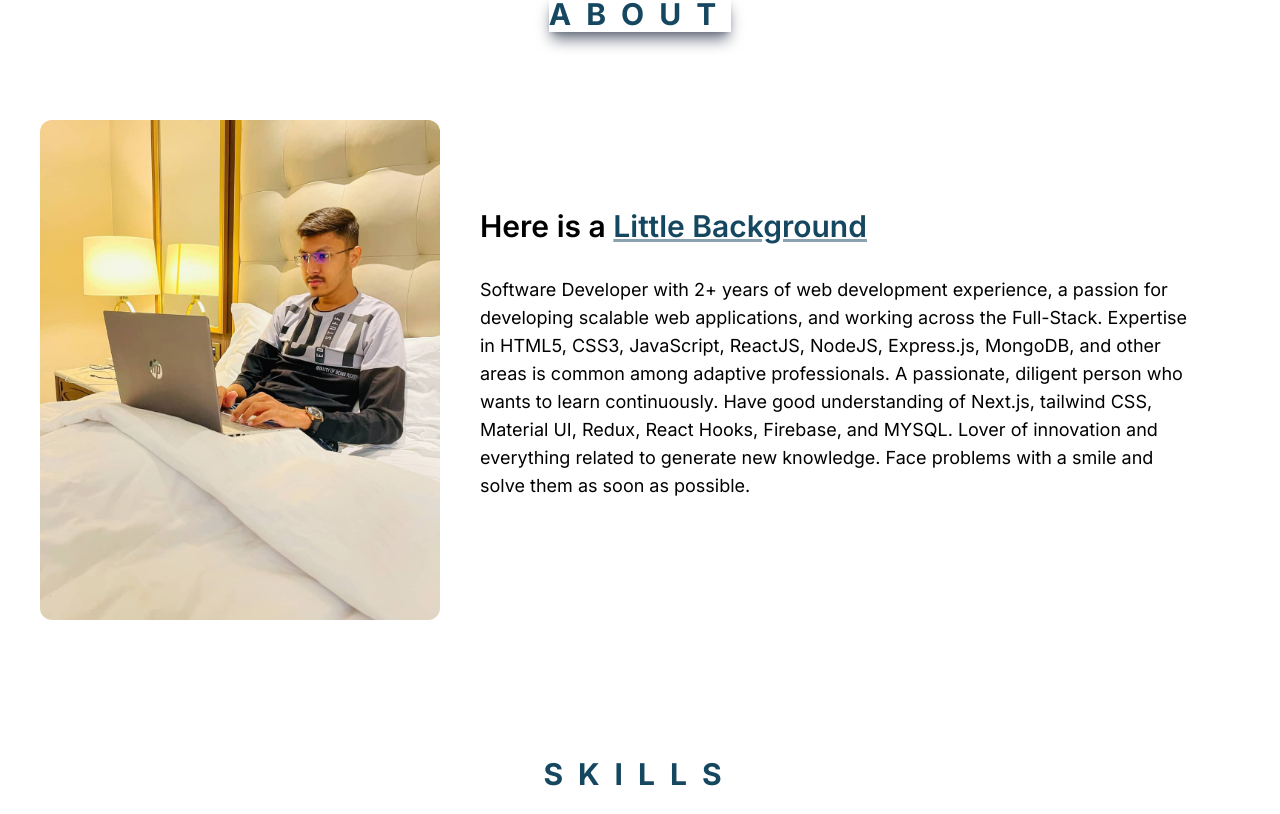
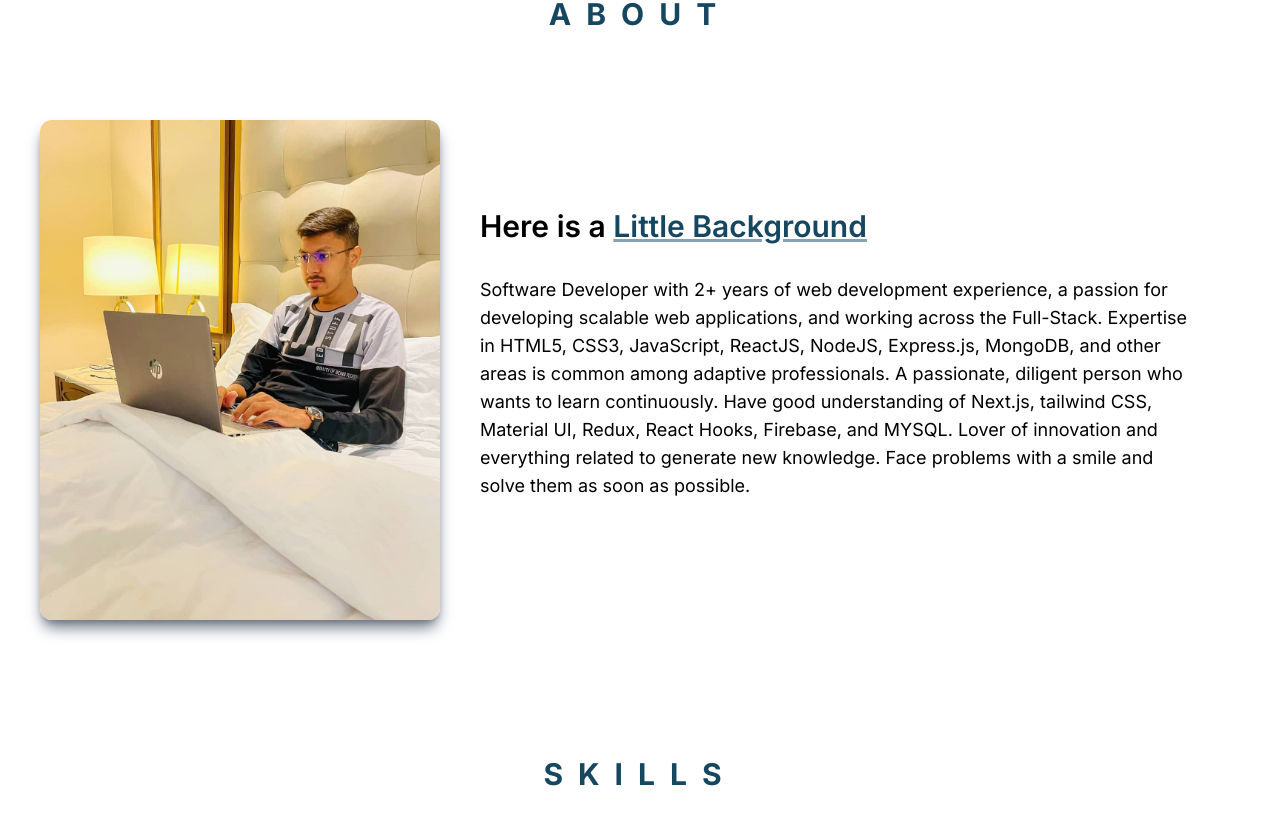
Before and after one commit to apatel6152/Portfolio, a Next.js app: page / in a window 1280 px wide. Shown: the part 740-1554 px from the top of the page. Built offline with nearby package versions, Linux system fonts and the light colour scheme.

Commit message:
Some css changes

```diff
--- a/src/components/About.jsx
+++ b/src/components/About.jsx
@@ -10,7 +10,7 @@ const About = () => {
       transition={{ duration: 1.5 }}
       className="h-fit flex flex-col relative mt-10 py-10 xl:pt-[100px] text-center md:text-left md:flex-row max-w-7xl px-10 justify-evenly mx-auto items-center"
     >
-      <h3 className="hover:scale-105 shadow-lg shadow-gray-500 md:absolute top-14 uppercase tracking-[15px] text-3xl font-bold text-[#164760]">
+      <h3 className="md:absolute top-14 uppercase tracking-[15px] text-3xl font-bold text-[#164760]">
         About
       </h3>
       <motion.img
@@ -26,7 +26,7 @@ const About = () => {
           opacity: 1,
         }}
         viewport={{ once: true }}
-        className=" md:mb-0 mt-16 md:mt-20 flex-shrink-0 w-56 h-56 rounded-full object-cover md:rounded-lg md:w-[320px] md:h-[500px] xl:rounded-xl xl:w-[400px] xl:h-[500px]"
+        className="hover:scale-105 shadow-lg shadow-gray-500 md:mb-0 mt-16 md:mt-20 flex-shrink-0 w-56 h-56 rounded-full object-cover md:rounded-lg md:w-[320px] md:h-[500px] xl:rounded-xl xl:w-[400px] xl:h-[500px]"
         src="/img/about.jpg"
         width="500"
         height="500"
```
